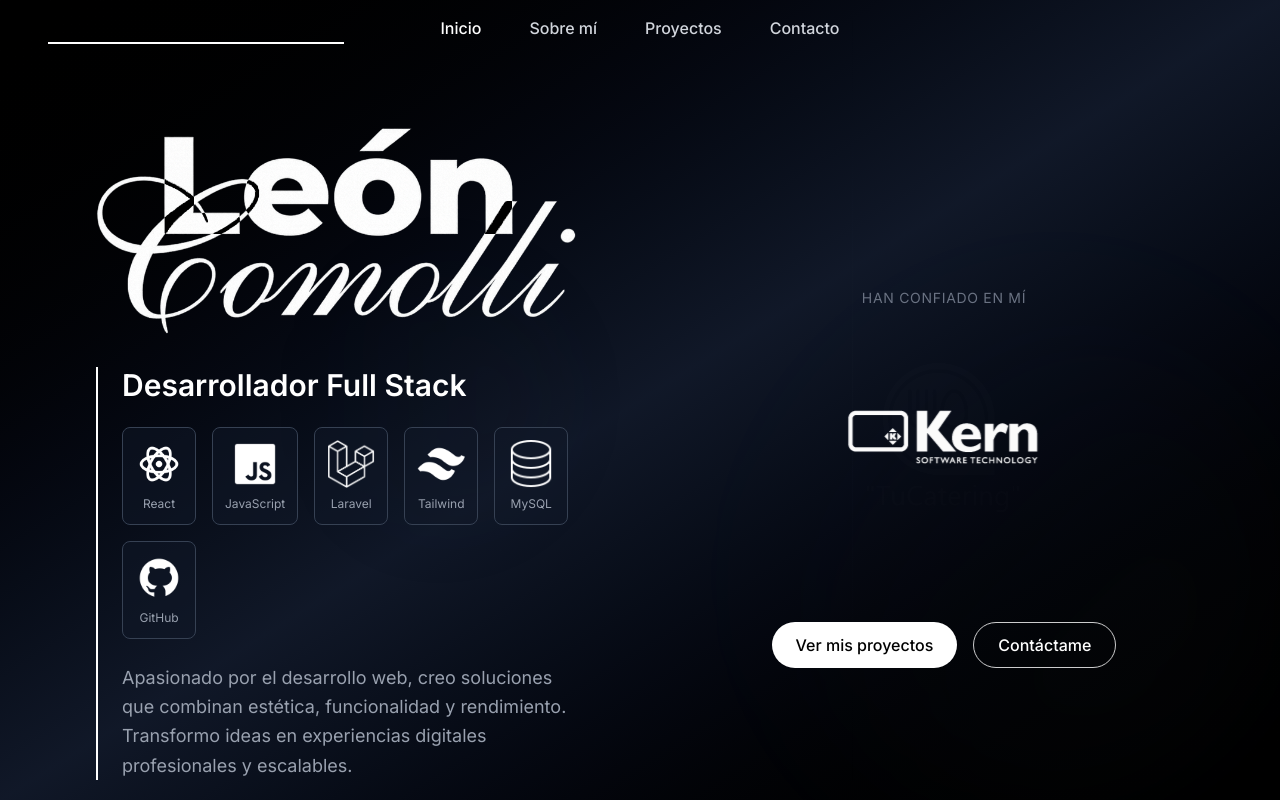
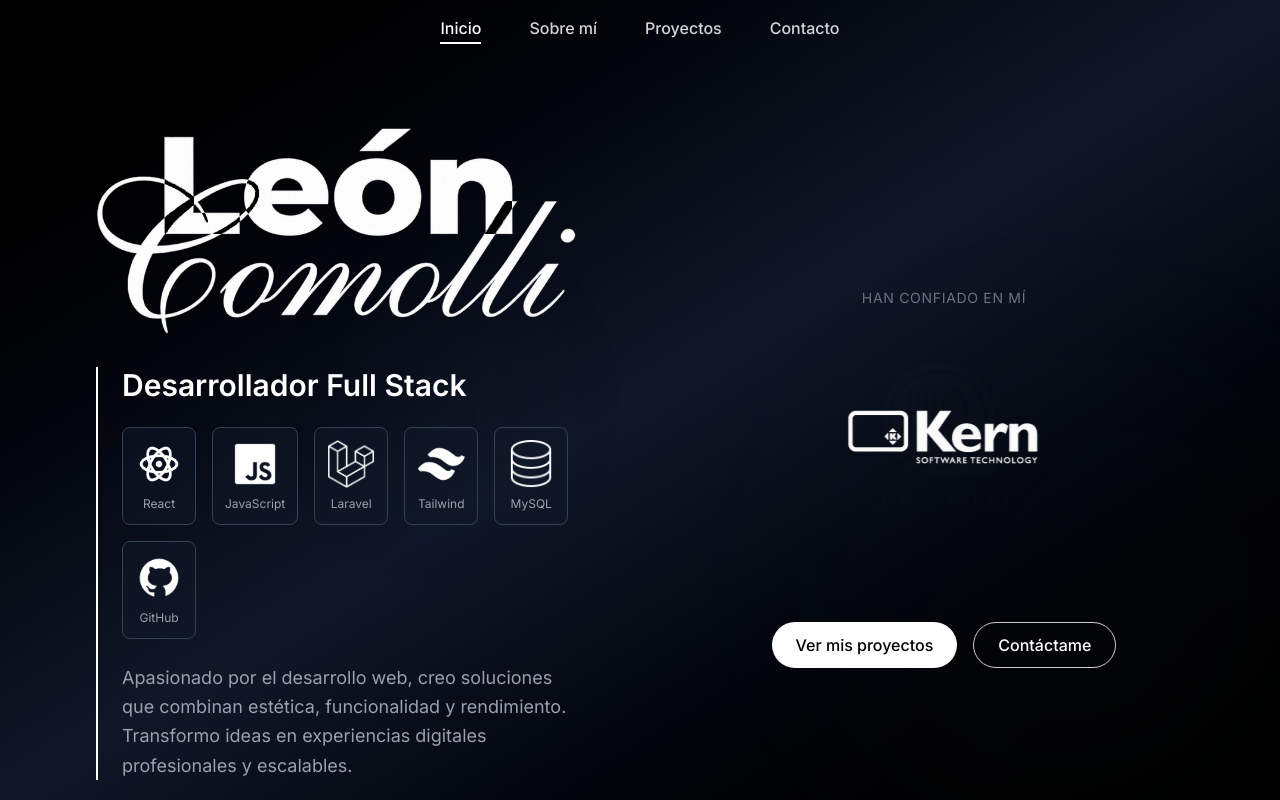
Before and after one commit to leoncomolli/portfolio, a React (Vite) app: page / in a window 1280 px wide. Shown: the top 800 px of the page. Built offline with nearby package versions, Linux system fonts and the light colour scheme.

Commit message:
Fix navbar underline positioning and width calculation

```diff
--- a/src/components/Navbar.jsx
+++ b/src/components/Navbar.jsx
@@ -1,8 +1,10 @@
-import React, { useState, useEffect } from 'react';
+import React, { useState, useEffect, useRef } from 'react';
 
 const Navbar = () => {
   const [scrolled, setScrolled] = useState(false);
   const [activeSection, setActiveSection] = useState('hero');
+  const [underlineStyle, setUnderlineStyle] = useState({ left: 0, width: 0 });
+  const navRefs = useRef({});
 
   useEffect(() => {
     const handleScroll = () => {
@@ -27,6 +29,15 @@ const Navbar = () => {
     window.addEventListener('scroll', handleScroll);
     return () => window.removeEventListener('scroll', handleScroll);
   }, []);
+
+  useEffect(() => {
+    // Update underline position when active section changes
+    const activeButton = navRefs.current[activeSection];
+    if (activeButton) {
+      const { offsetLeft, offsetWidth } = activeButton;
+      setUnderlineStyle({ left: offsetLeft, width: offsetWidth });
+    }
+  }, [activeSection]);
 
   const scrollToSection = (id) => {
     const element = document.getElementById(id);
@@ -54,15 +65,15 @@ const Navbar = () => {
           <div
             className="absolute bottom-0 h-0.5 bg-white transition-all duration-500 ease-out"
             style={{
-              left: `${navItems.findIndex(item => item.id === activeSection) * (100 / navItems.length)}%`,
-              width: `${100 / navItems.length}%`,
-              transform: 'translateX(0)'
+              left: `${underlineStyle.left}px`,
+              width: `${underlineStyle.width}px`
             }}
           />
 
           {navItems.map((item) => (
-            <li key={item.id} className="relative">
+            <li key={item.id}>
               <button
+                ref={(el) => (navRefs.current[item.id] = el)}
                 onClick={() => scrollToSection(item.id)}
                 className={`text-gray-300 hover:text-white transition-all duration-200 font-medium cursor-pointer pb-1 ${
                   activeSection === item.id ? 'text-white' : ''
```
